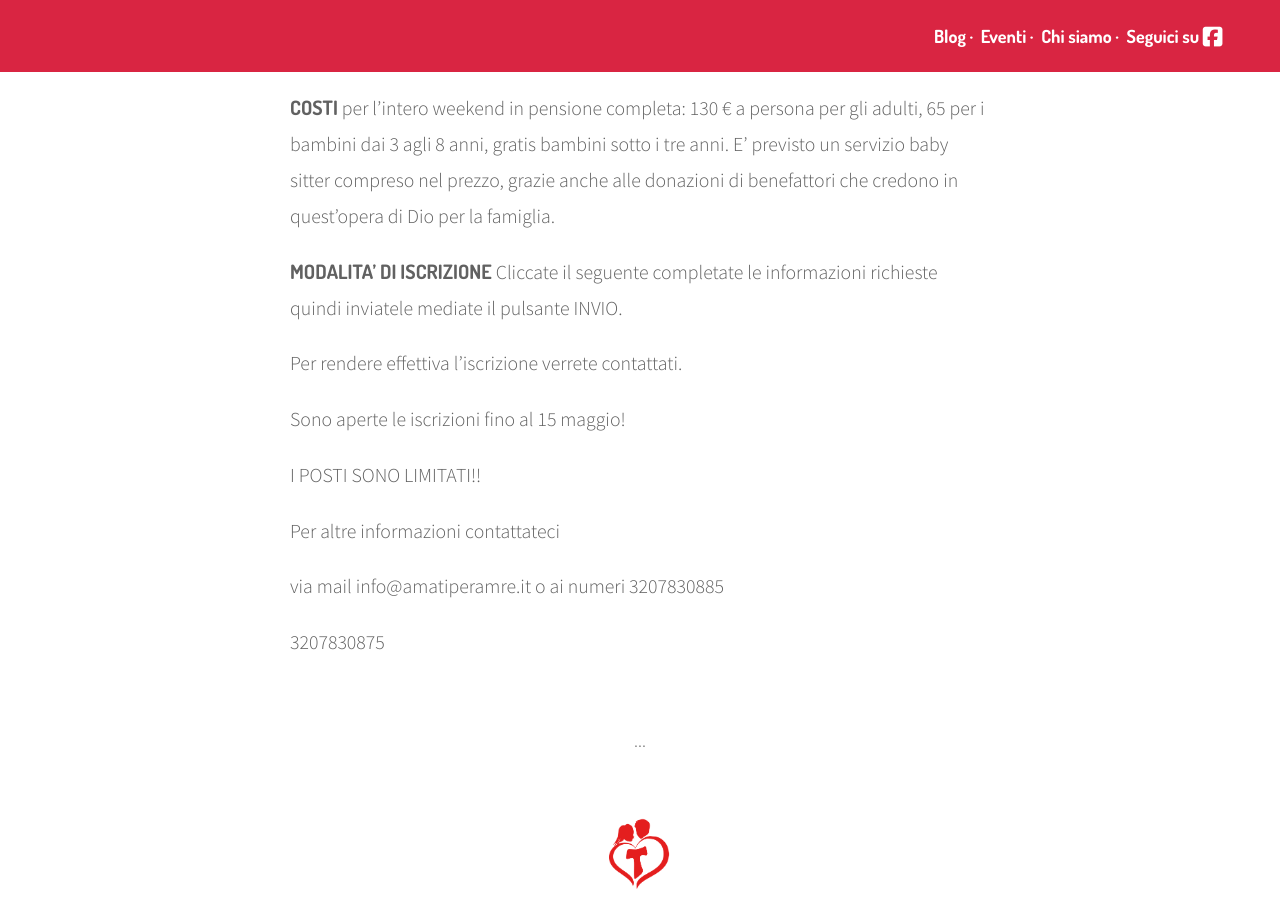
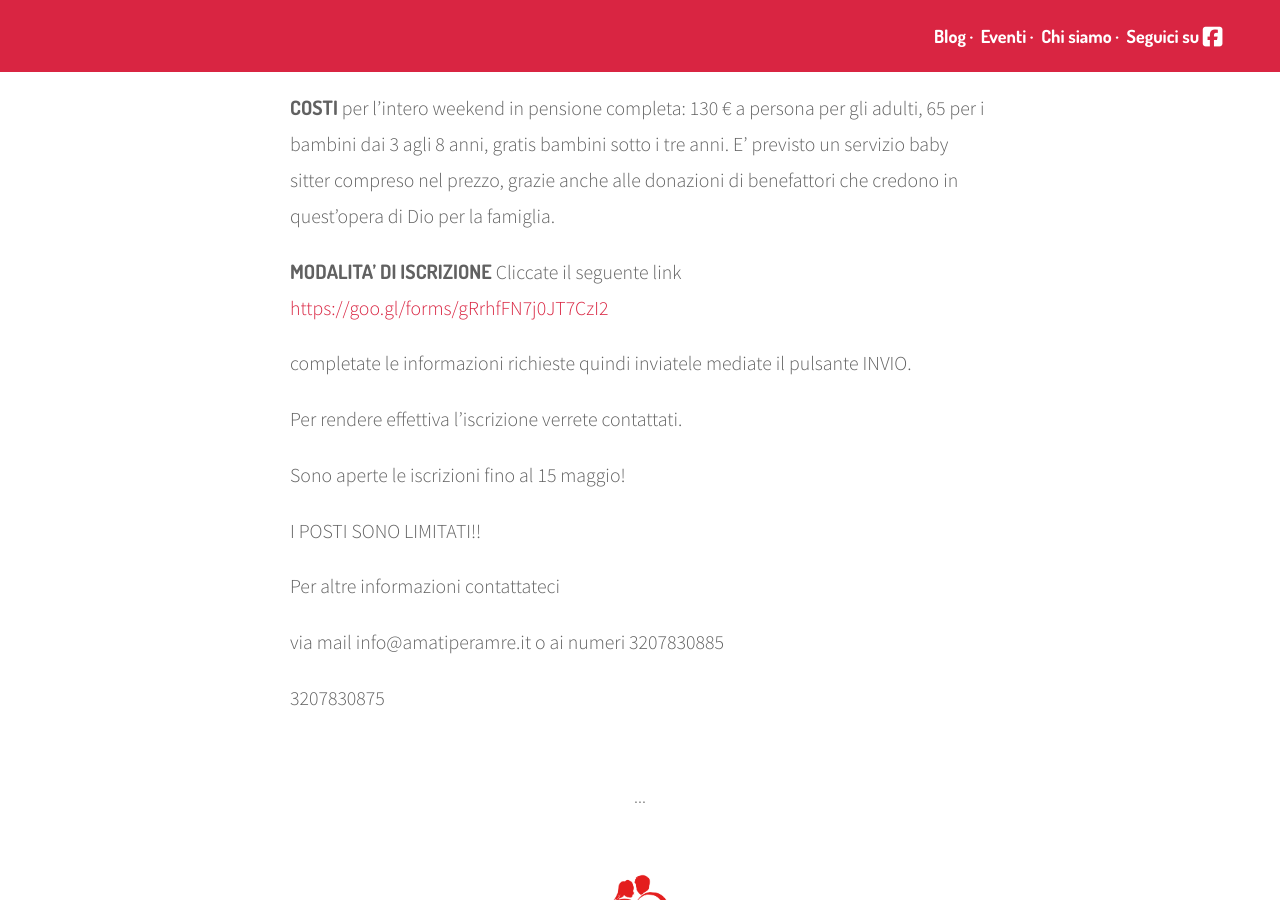
Before and after one commit to amatiperamare/amatiperamare.github.io, a Jekyll site: the page built from _events/IL-SOGNO-DI-DIO-PER-GLI-SPOSI-LAMORE.markdown, in a window 1280 px wide and 900 px high, scrolled down 2625 px. Built offline with Jekyll 4.4.1, drawn with Linux system fonts in a browser that asks for light colours; nearby versions of some CDN libraries.

Commit message:
Updated Il Sogno Di Dio Per Gli Sposi Lamore

```diff
--- a/_events/IL-SOGNO-DI-DIO-PER-GLI-SPOSI-LAMORE.markdown
+++ b/_events/IL-SOGNO-DI-DIO-PER-GLI-SPOSI-LAMORE.markdown
@@ -37,7 +37,9 @@ CASA FRANCESCA a Santa Maria degli Angeli (Assisi), via San Pio X n° 7.
 
 **COSTI** per l’intero weekend in pensione completa: 130 € a persona per gli adulti, 65 per i bambini dai 3 agli 8 anni, gratis bambini sotto i tre anni. E’ previsto un servizio baby sitter compreso nel prezzo, grazie anche alle donazioni di benefattori che credono in quest’opera di Dio per la famiglia.
 
-**MODALITA’ DI ISCRIZIONE**  Cliccate il seguente  completate le informazioni richieste quindi inviatele mediate il pulsante INVIO.
+**MODALITA’ DI ISCRIZIONE**  Cliccate il seguente link [https://goo.gl/forms/gRrhfFN7j0JT7CzI2 ](http://https://goo.gl/forms/gRrhfFN7j0JT7CzI2)
+
+completate le informazioni richieste quindi inviatele mediate il pulsante INVIO.
 
 Per rendere effettiva l'iscrizione verrete contattati.
 
```
